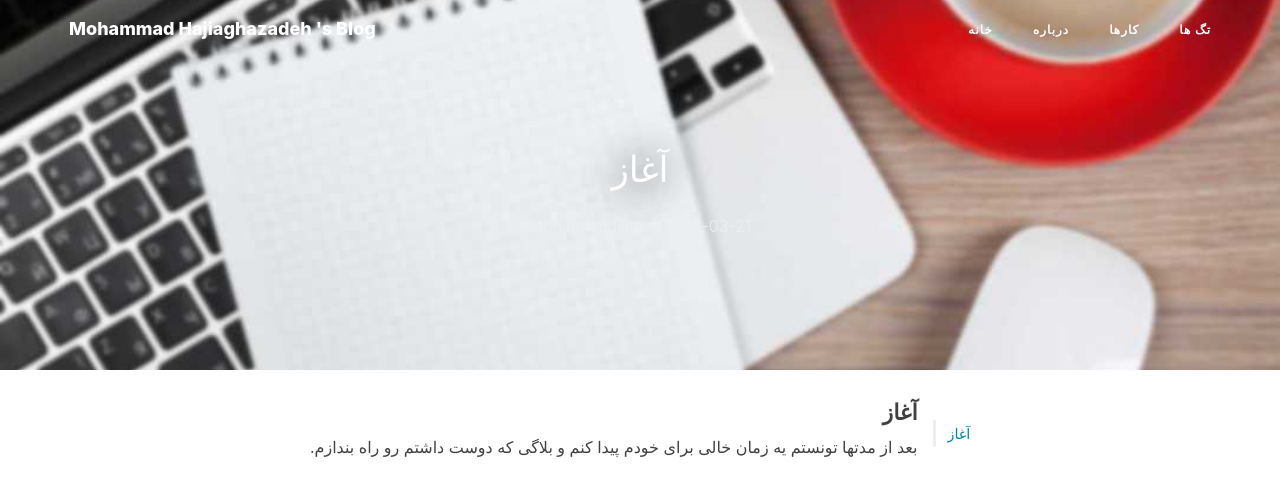
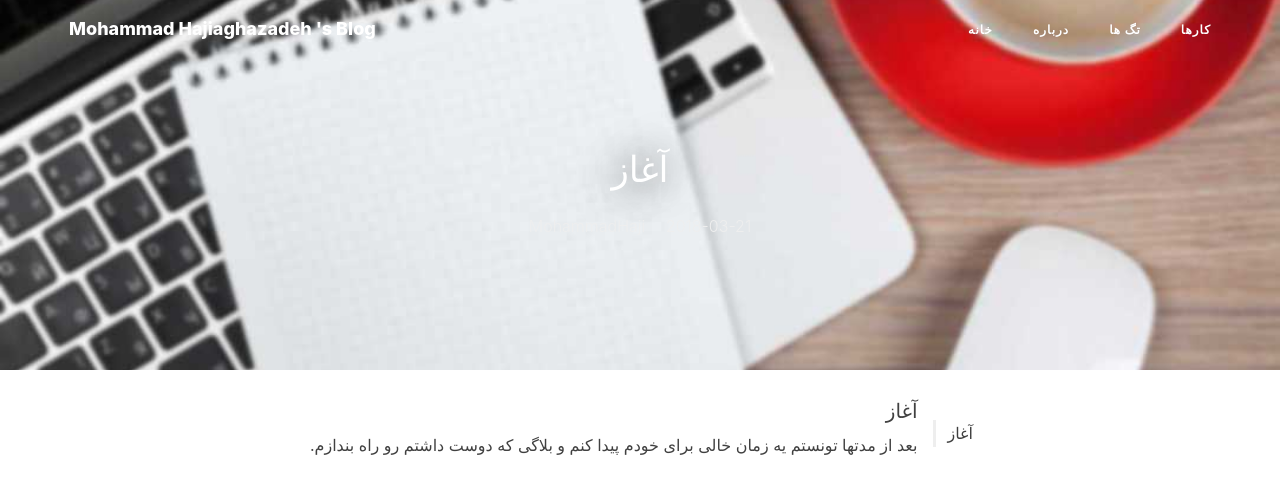
Before and after one commit to mohammad-haji/mohammad-haji.github.io, a plain HTML site: page 2018/03/21/hello-world/index.html in a window 1280 px wide. Shown: the top 483 px of the page. Drawn offline with nearby package versions, Linux system fonts and the light colour scheme; some packages are replaced by stand-ins of ours; a script that the page names is missing.

Commit message:
Site updated: 2018-03-21 22:16:53

```diff
--- a/2018/03/21/hello-world/index.html
+++ b/2018/03/21/hello-world/index.html
@@ -88,7 +88,7 @@
 
 
                         <li>
-                            <a href="/works/">کارها</a>
+                            <a href="/Tags/">تگ ها</a>
                         </li>
 
 
@@ -96,7 +96,7 @@
 
 
                         <li>
-                            <a href="/Tags/">تگ ها</a>
+                            <a href="/works/">کارها</a>
                         </li>
 
 
@@ -189,14 +189,15 @@
             <!-- Post Container -->
             <div class="col-lg-8 col-lg-offset-1 col-sm-9 post-container">
                 <div dir="rtl">
-<h2>آغاز</h2>
+<h3>آغاز</h3>
 <p>
 بعد از مدتها تونستم یه زمان خالی برای خودم پیدا کنم و بلاگی که دوست داشتم رو راه بندازم.
 </p>
 <p>
 مطالبی که خواهم نوشت کاملا تصادفی و بر اساس سلیقه خودم خواهد بود :)
 </p>
-بسیار خوشحالم :)</div>
+بسیار خوشحالم :)
+</div>
                 <hr>
 
 
@@ -215,7 +216,7 @@
 
             <div class="hidden-xs col-sm-3 toc-col">
                 <div class="toc-wrap">
-                    <ol class="toc"><li class="toc-item toc-level-2"><a class="toc-link" href="#undefined"><span class="toc-text">آغاز</span></a></li></ol>
+                    <ol class="toc"><li class="toc-item toc-level-3"><a class="toc-link" href="#undefined"><span class="toc-text">آغاز</span></a></li></ol>
                 </div>
             </div>
         </div>
```
Also changed, not shown: About/index.html (+2 -2 lines), Tags/index.html (+2 -2 lines), archives/2018/03/index.html (+2 -2 lines), archives/2018/index.html (+2 -2 lines), archives/index.html (+2 -2 lines), index.html (+2 -2 lines), works/index.html (+2 -2 lines).
